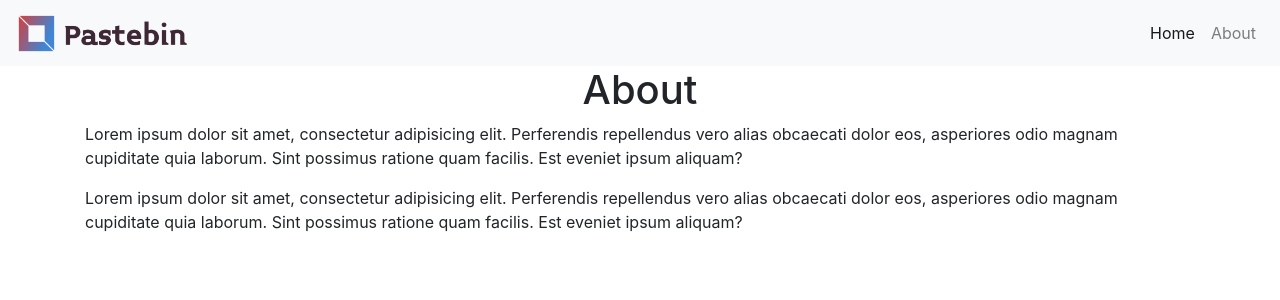
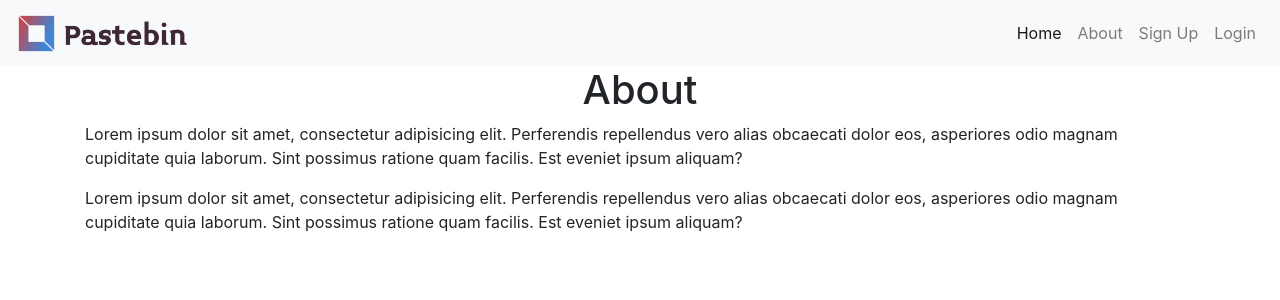
Before and after one commit to mishelshaji/django-pastebin, a Django app: template pastebin/guest/templates/about.html in a window 1280 px wide. Shown: the top 300 px of the page. Run offline with Django 3.2, Linux system fonts and the light colour scheme; the template is opened without the code that fills it, so the values that code supplies are empty; some libraries are stand-ins or nearby versions.

Commit message:
Added signup and login nav links

```diff
--- a/pastebin/guest/templates/base.html
+++ b/pastebin/guest/templates/base.html
@@ -28,6 +28,12 @@
                   <li class="nav-item">
                       <a class="nav-link" href="{% url 'aboutpage' %}">About</a>
                   </li>
+                  <li class="nav-item">
+                    <a class="nav-link" href="{% url 'register' %}">Sign Up</a>
+                  </li>
+                  <li class="nav-item">
+                    <a class="nav-link" href="{% url 'login' %}">Login</a>
+                  </li>
               </ul>
           </div>
       </nav>
```
